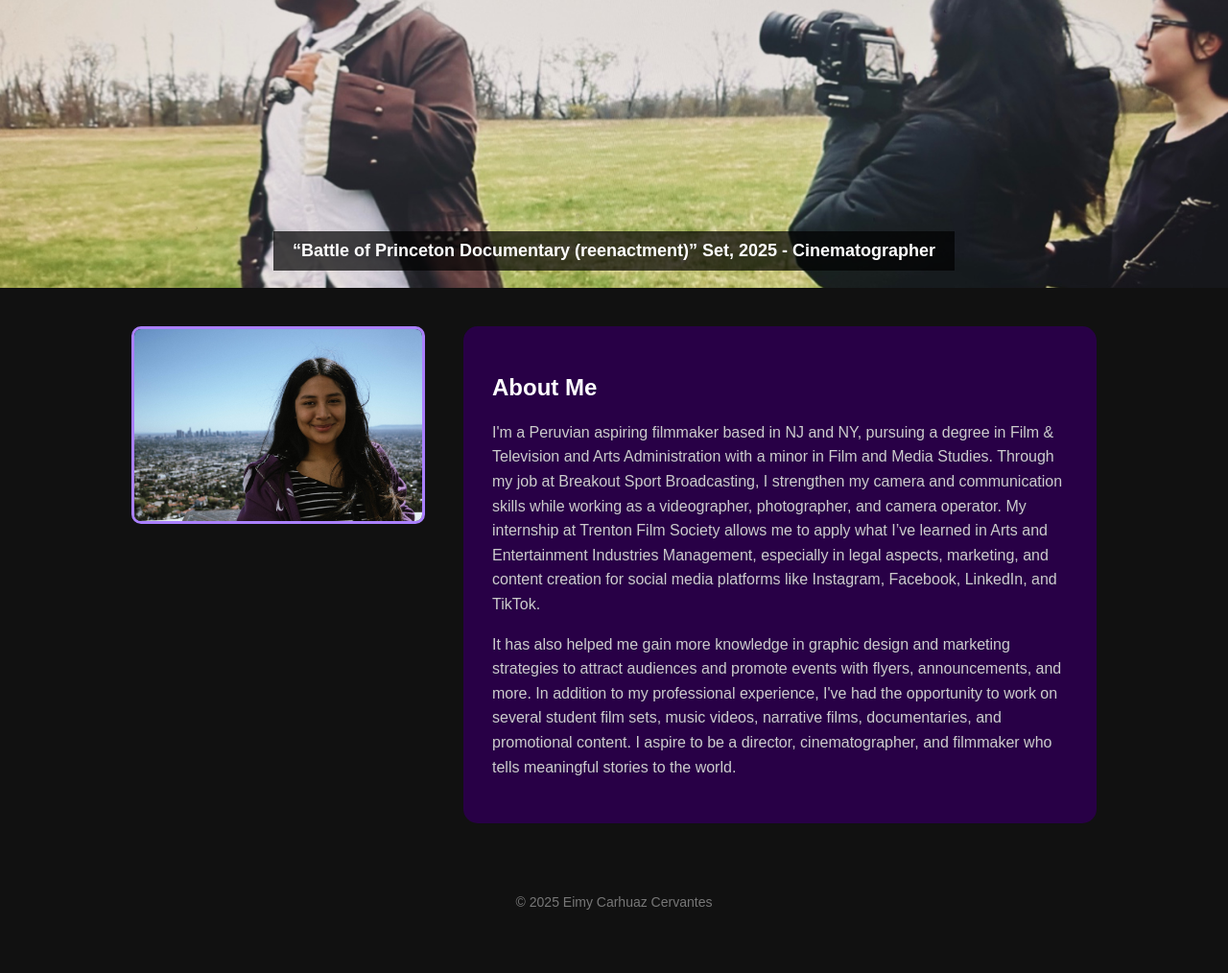
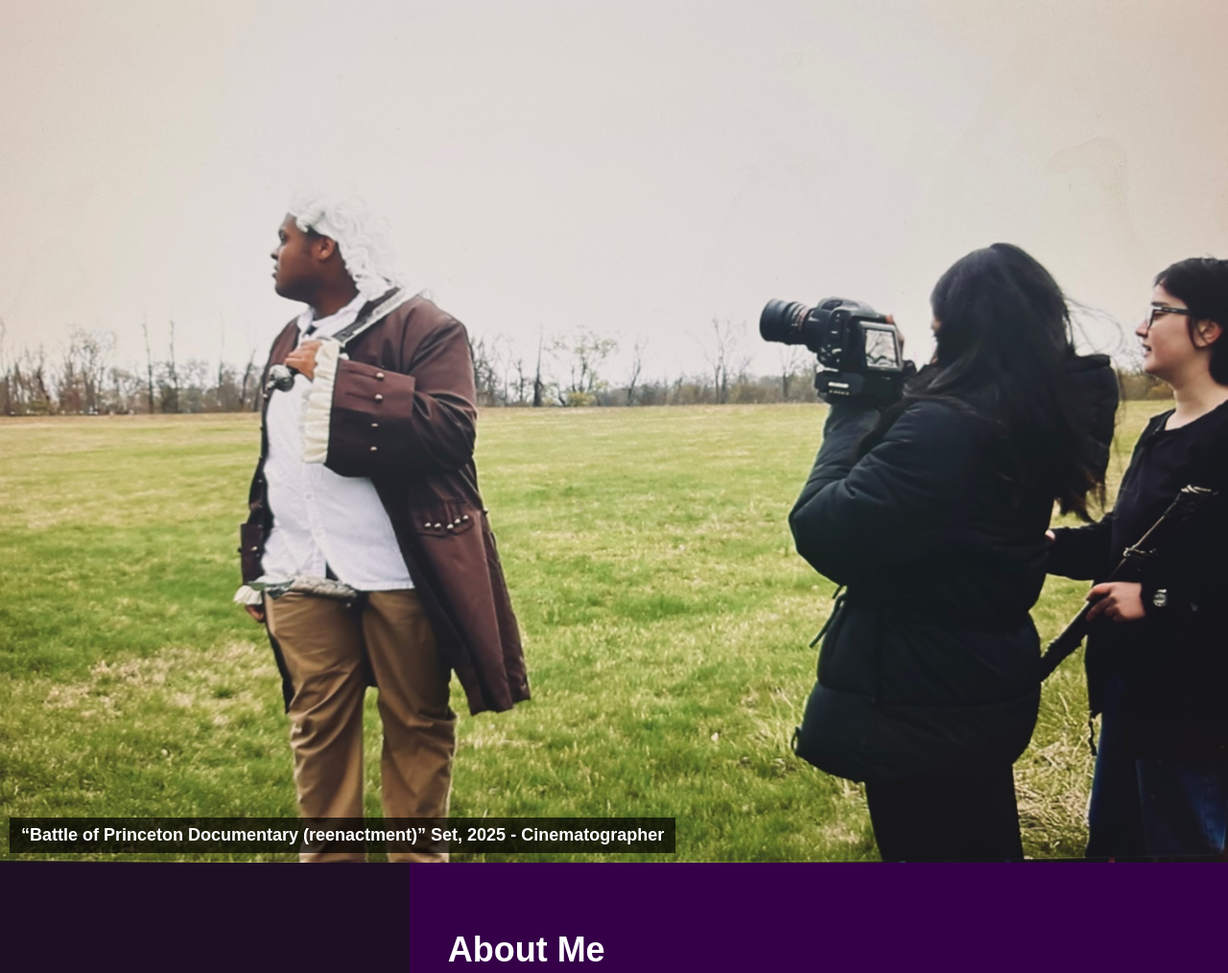
Before and after one commit to eimycarhuaz/eimycarhuaz.github.io, a plain HTML site: page index.html in a window 1280 px wide. Shown: the top 1014 px of the page at 96% size. Before the commit the page ends 982 px from the top, so only its background shows below. Drawn offline with Linux system fonts and the light colour scheme.

Commit message:
Add files via upload

```diff
--- a/index.html
+++ b/index.html
@@ -2,35 +2,25 @@
 <!DOCTYPE html>
 <html lang="en">
 <head>
-  <meta charset="UTF-8" />
-  <meta name="viewport" content="width=device-width, initial-scale=1.0"/>
-  <title>Eimy Carhuaz Portfolio</title>
-  <link rel="stylesheet" href="style.css" />
+    <meta charset="UTF-8">
+    <meta name="viewport" content="width=device-width, initial-scale=1.0">
+    <title>Eimy Carhuaz Cervantes</title>
+    <link rel="stylesheet" href="style.css">
 </head>
 <body>
     <header>
-    <div class="banner">
-      <p>“Battle of Princeton Documentary (reenactment)” Set, 2025 - Cinematographer</p>
-    </div>
+        <img src="battle_princeton.jpg" alt="Battle of Princeton" class="banner-image">
+        <div class="credit">“Battle of Princeton Documentary (reenactment)” Set, 2025 - Cinematographer</div>
     </header>
-
-  <section class="about">
+    <main class="about-section">
         <div class="about-photo">
-      <img src="profile.jpg" alt="Eimy Carhuaz" />
+            <img src="profile.jpg" alt="Eimy Photo">
         </div>
         <div class="about-text">
             <h2>About Me</h2>
-      <p>
-        I'm a Peruvian aspiring filmmaker based in NJ and NY, pursuing a degree in Film & Television and Arts Administration with a minor in Film and Media Studies. Through my job at Breakout Sport Broadcasting, I strengthen my camera and communication skills while working as a videographer, photographer, and camera operator. My internship at Trenton Film Society allows me to apply what I’ve learned in Arts and Entertainment Industries Management, especially in legal aspects, marketing, and content creation for social media platforms like Instagram, Facebook, LinkedIn, and TikTok.
-      </p>
-      <p>
-        It has also helped me gain more knowledge in graphic design and marketing strategies to attract audiences and promote events with flyers, announcements, and more. In addition to my professional experience, I've had the opportunity to work on several student film sets, music videos, narrative films, documentaries, and promotional content. I aspire to be a director, cinematographer, and filmmaker who tells meaningful stories to the world.
-      </p>
+            <p>I'm a Peruvian aspiring filmmaker based in NJ and NY, pursuing a degree in Film & Television and Arts Administration with a minor in Film and Media Studies. Through my job at Breakout Sport Broadcasting, I strengthen my camera and communication skills while working as a videographer, photographer, and camera operator. My internship at Trenton Film Society allows me to apply what I’ve learned in Arts and Entertainment Industries Management, especially in legal aspects, marketing, and content creation for social media platforms like Instagram, Facebook, LinkedIn, and TikTok.</p>
+            <p>It has also helped me gain more knowledge in graphic design and marketing strategies to attract audiences and promote events with flyers, announcements, and more. In addition to my professional experience, I've had the opportunity to work on several student film sets, music videos, narrative films, documentaries, and promotional content. I aspire to be a director, cinematographer, and filmmaker who tells meaningful stories to the world.</p>
         </div>
-  </section>
-
-  <footer>
-    <p>© 2025 Eimy Carhuaz Cervantes</p>
-  </footer>
+    </main>
 </body>
 </html>
--- a/style.css
+++ b/style.css
@@ -1,63 +1,65 @@
 
 body {
-  margin: 0;
-  font-family: Arial, sans-serif;
-  background-color: #111;
-  color: #fff;
+    margin: 0;
+    font-family: Arial, sans-serif;
+    background-color: #000000;
+    color: white;
 }
 
-header .banner {
-  background-image: url('battle_princeton.jpg');
-  background-size: cover;
-  background-position: center;
-  height: 300px;
-  display: flex;
-  align-items: flex-end;
-  justify-content: center;
+header {
+    position: relative;
+    width: 100%;
 }
 
-header .banner p {
-  background-color: rgba(0, 0, 0, 0.7);
-  padding: 10px 20px;
-  font-size: 18px;
-  font-weight: bold;
-  color: #fff;
+.banner-image {
+    width: 100%;
+    display: block;
 }
 
-.about {
-  display: flex;
-  justify-content: center;
-  align-items: flex-start;
-  padding: 40px;
-  gap: 40px;
+.credit {
+    position: absolute;
+    bottom: 10px;
+    left: 10px;
+    background: rgba(0, 0, 0, 0.7);
+    padding: 8px 12px;
+    font-weight: bold;
+    font-size: 18px;
+}
+
+.about-section {
+    display: flex;
+    justify-content: space-between;
+    align-items: stretch;
+    margin: 0;
+}
+
+.about-photo {
+    flex: 1;
+    background-color: #1f0f25;
+    display: flex;
+    align-items: center;
+    justify-content: center;
+    padding: 20px;
 }
 
 .about-photo img {
-  width: 300px;
-  border-radius: 10px;
-  border: 3px solid #aa80ff;
+    width: 90%;
+    border-radius: 20px;
+    border: 4px solid #be9bff;
 }
 
 .about-text {
-  background-color: #280046;
-  padding: 30px;
-  border-radius: 15px;
-  max-width: 600px;
+    flex: 2;
+    background-color: #350048;
+    padding: 40px;
 }
 
 .about-text h2 {
-  color: #fff;
+    font-size: 36px;
+    margin-bottom: 20px;
 }
 
 .about-text p {
-  color: #ccc;
-  line-height: 1.6;
+    font-size: 18px;
+    line-height: 1.6;
 }
-
-footer {
-  text-align: center;
-  padding: 20px;
-  background-color: #111;
-  font-size: 14px;
-  color: #777;
-}
```
Lines whose indentation alone changed are shown as unchanged.
